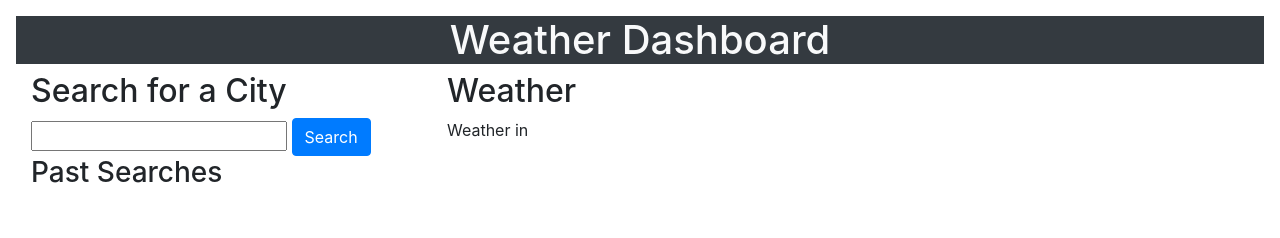
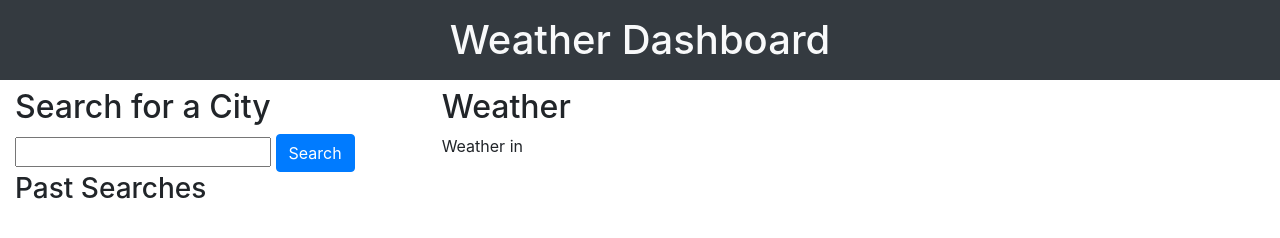
Before and after one commit to hannahrajarao/bootcamp-hw-6-weather-dashboard, a plain HTML site: page index.html in a window 1280 px wide. Drawn offline with nearby package versions, Linux system fonts and the light colour scheme.

Commit message:
Edit margins/padding in title

```diff
--- a/index.html
+++ b/index.html
@@ -6,8 +6,8 @@
         <link rel="stylesheet" href="https://cdn.jsdelivr.net/npm/bootstrap@4.3.1/dist/css/bootstrap.min.css" integrity="sha384-ggOyR0iXCbMQv3Xipma34MD+dH/1fQ784/j6cY/iJTQUOhcWr7x9JvoRxT2MZw1T" crossorigin="anonymous">
         <link rel="stylesheet" href="assets/css/style.css">
     </head>
-    <body class="m-3">
-        <h1 class="text-center bg-dark text-light">Weather Dashboard</h1>
+    <body>
+        <h1 class="text-center bg-dark text-light p-3">Weather Dashboard</h1>
         <div class="container-fluid">
             <div class="row">
                 <div class="col-4">
```
